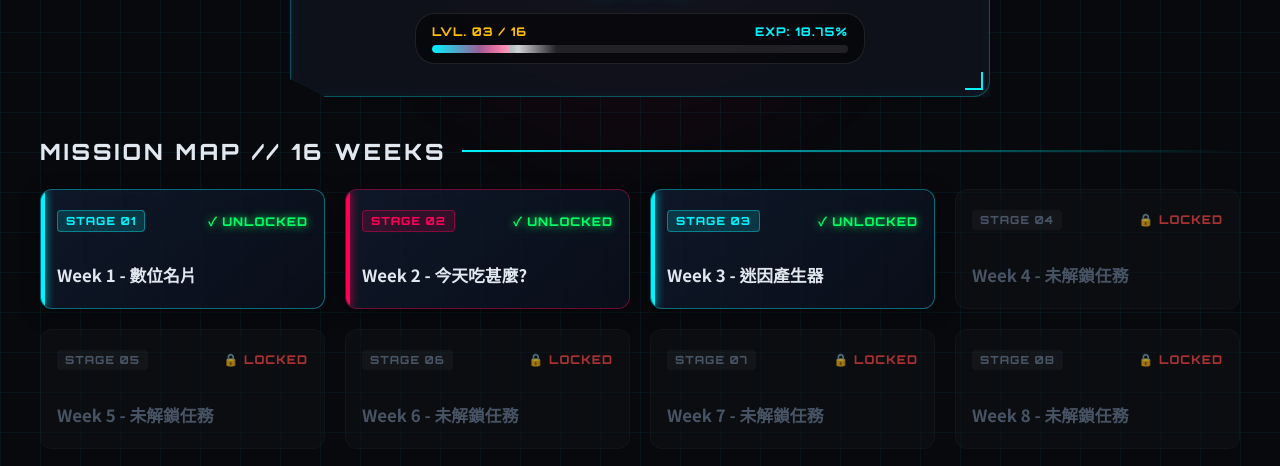
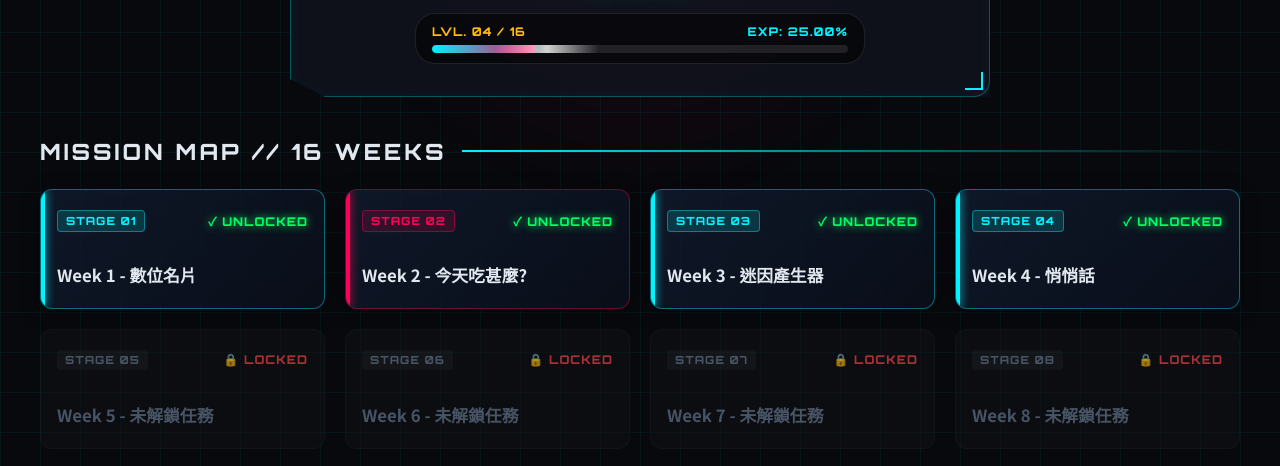
Before and after one commit to s26110131-rgb/26110131, a plain HTML site: page index.html in a window 1280 px wide. Shown: the part 288-754 px from the top of the page. Drawn offline with Linux system fonts and the light colour scheme.

Commit message:
Update index.html

```diff
--- a/index.html
+++ b/index.html
@@ -247,7 +247,7 @@
     }
 
     .progress-fill {
-      width: 18.75%; /* 3/16 = 18.75% */
+      width: 25%; /* 已更新為 4/16 = 25% */
       height: 100%;
       background: linear-gradient(90deg, var(--cyan), var(--pink));
       box-shadow: 0 0 10px var(--cyan);
@@ -498,8 +498,8 @@
       <!-- EXP / Level Progress Bar -->
       <div class="stats-bar">
         <div class="stats-info">
-          <span class="stats-level">LVL. 03 / 16</span>
-          <span class="stats-exp">EXP: 18.75%</span>
+          <span class="stats-level">LVL. 04 / 16</span>
+          <span class="stats-exp">EXP: 25.00%</span>
         </div>
         <div class="progress-track">
           <div class="progress-fill"></div>
@@ -539,13 +539,13 @@
           <div class="quest-title">Week 3 - 迷因產生器</div>
         </a>
 
-        <!-- WEEK 4 (Locked) -->
-        <a href="#" class="quest-card locked" onclick="event.preventDefault();">
+        <!-- WEEK 4 (Unlocked) -->
+        <a href="w4/index.html" class="quest-card unlocked">
           <div class="quest-header">
             <span class="quest-week">STAGE 04</span>
-            <span class="quest-status">🔒 LOCKED</span>
+            <span class="quest-status">✓ UNLOCKED</span>
           </div>
-          <div class="quest-title">Week 4 - 未解鎖任務</div>
+          <div class="quest-title">Week 4 - 悄悄話</div>
         </a>
 
         <!-- WEEK 5 (Locked) -->
```
